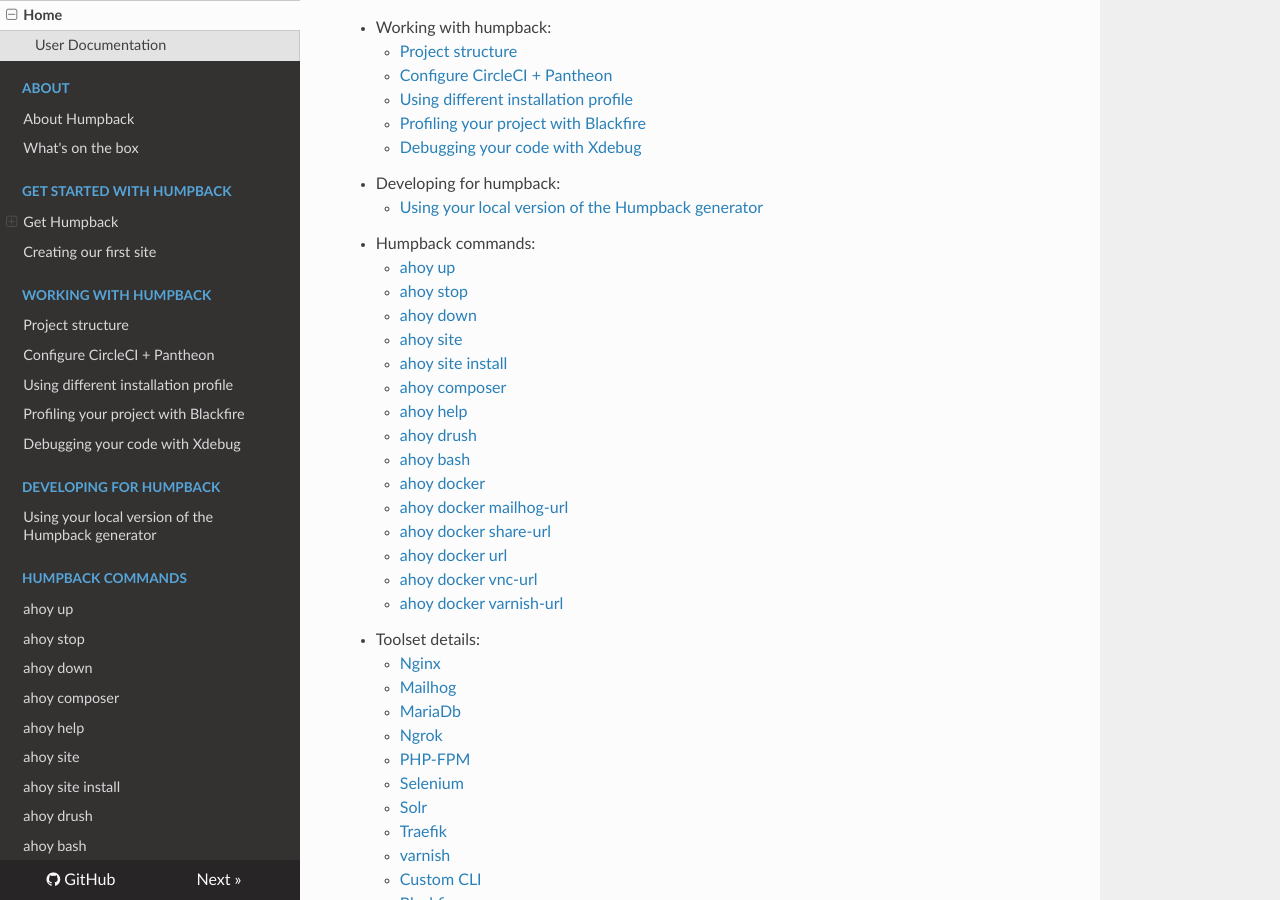
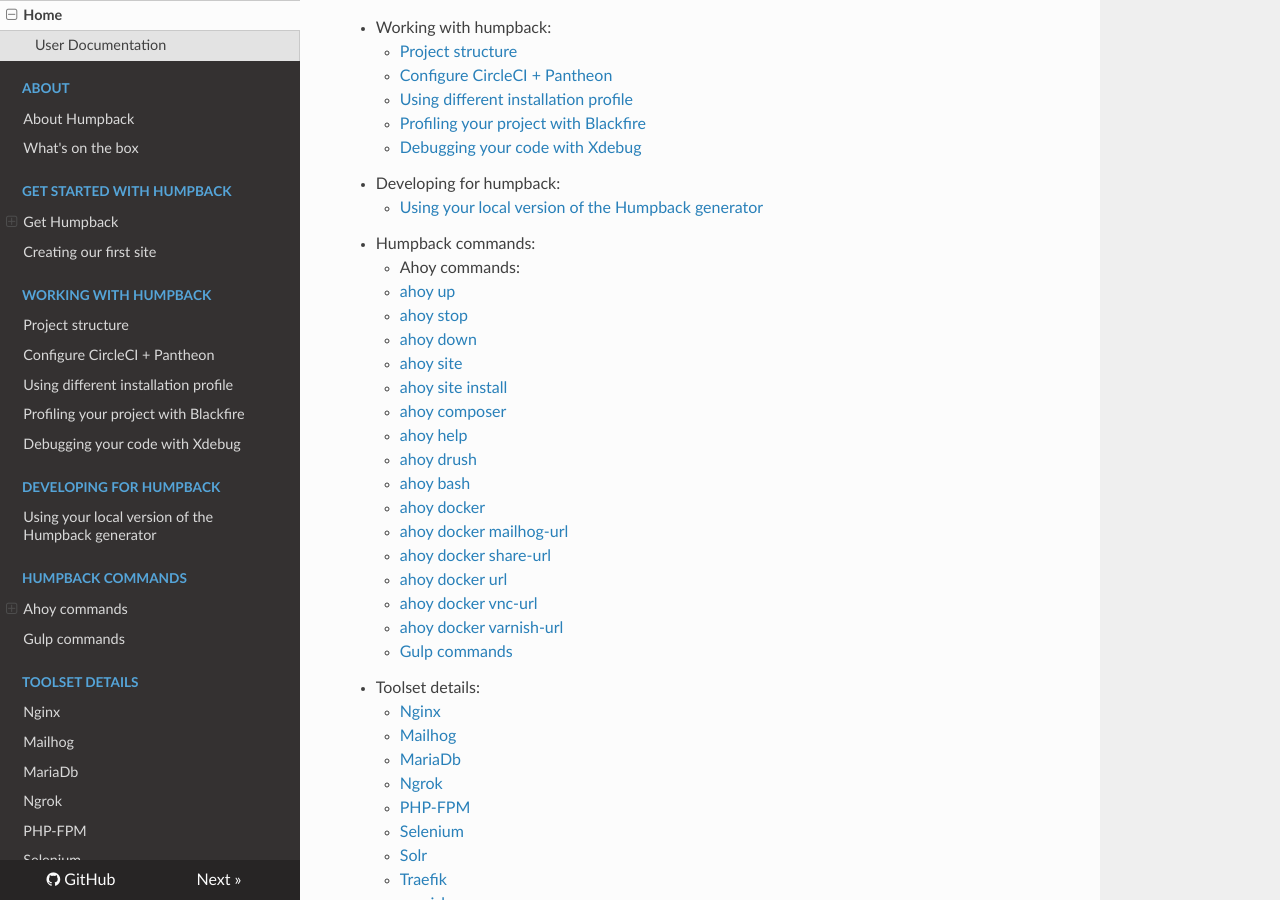
Before and after one commit to humpbackdev/humpback-docs, an MkDocs documentation site: the page built from docs/index.md, in a window 1280 px wide and 900 px high, scrolled down 524 px. Built offline with MkDocs 1.6.1, drawn with Linux system fonts in a browser that asks for light colours; nearby versions of some CDN libraries; old or Windows-style settings are respelled for this version of MkDocs.

Commit message:
Added docs for gulp commands.

```diff
--- a/docs/index.md
+++ b/docs/index.md
@@ -23,21 +23,23 @@ This is the official documentation for the Humpback tool.
 - Developing for humpback:
     - [Using your local version of the Humpback generator](developing-for-humpback/using-your-local-version-of-the-generator.md)
 - Humpback commands:
-    - [ahoy up](humpback-commands/ahoy-up.md)
-    - [ahoy stop](humpback-commands/ahoy-stop.md)
-    - [ahoy down](humpback-commands/ahoy-down.md)
-    - [ahoy site](humpback-commands/ahoy-site.md)
-    - [ahoy site install](humpback-commands/ahoy-site-install.md)
-    - [ahoy composer](humpback-commands/ahoy-composer.md)
-    - [ahoy help](humpback-commands/ahoy-help.md)
-    - [ahoy drush](humpback-commands/ahoy-drush.md)
-    - [ahoy bash](humpback-commands/ahoy-bash.md)
-    - [ahoy docker](humpback-commands/ahoy-docker.md)
-    - [ahoy docker mailhog-url](humpback-commands/ahoy-docker-mailhog-url.md)
-    - [ahoy docker share-url](humpback-commands/ahoy-docker-share-url.md)
-    - [ahoy docker url](humpback-commands/ahoy-docker-url.md)
-    - [ahoy docker vnc-url](humpback-commands/ahoy-docker-vnc-url.md)
-    - [ahoy docker varnish-url](humpback-commands/ahoy-docker-varnish-url.md)
+    - Ahoy commands:
+      - [ahoy up](humpback-commands/ahoy-up.md)
+      - [ahoy stop](humpback-commands/ahoy-stop.md)
+      - [ahoy down](humpback-commands/ahoy-down.md)
+      - [ahoy site](humpback-commands/ahoy-site.md)
+      - [ahoy site install](humpback-commands/ahoy-site-install.md)
+      - [ahoy composer](humpback-commands/ahoy-composer.md)
+      - [ahoy help](humpback-commands/ahoy-help.md)
+      - [ahoy drush](humpback-commands/ahoy-drush.md)
+      - [ahoy bash](humpback-commands/ahoy-bash.md)
+      - [ahoy docker](humpback-commands/ahoy-docker.md)
+      - [ahoy docker mailhog-url](humpback-commands/ahoy-docker-mailhog-url.md)
+      - [ahoy docker share-url](humpback-commands/ahoy-docker-share-url.md)
+      - [ahoy docker url](humpback-commands/ahoy-docker-url.md)
+      - [ahoy docker vnc-url](humpback-commands/ahoy-docker-vnc-url.md)
+      - [ahoy docker varnish-url](humpback-commands/ahoy-docker-varnish-url.md)
+    - [Gulp commands](humpback-commands/gulp-commands.md)
 - Toolset details:
     - [Nginx](tool-set-details/nginx.md)
     - [Mailhog](tool-set-details/mailhog.md)
--- a/mkdocs.yml
+++ b/mkdocs.yml
@@ -22,21 +22,23 @@ pages:
   - Developing for humpback:
     - Using your local version of the Humpback generator: developing-for-humpback/using-your-local-version-of-the-generator.md
   - Humpback commands:
-    - ahoy up: humpback-commands/ahoy-up.md
-    - ahoy stop: humpback-commands/ahoy-stop.md
-    - ahoy down: humpback-commands/ahoy-down.md
-    - ahoy composer: humpback-commands/ahoy-composer.md
-    - ahoy help: humpback-commands/ahoy-help.md
-    - ahoy site: humpback-commands/ahoy-site.md
-    - ahoy site install: humpback-commands/ahoy-site-install.md
-    - ahoy drush: humpback-commands/ahoy-drush.md
-    - ahoy bash: humpback-commands/ahoy-bash.md
-    - ahoy docker: humpback-commands/ahoy-docker.md
-    - ahoy docker mailhog-url: humpback-commands/ahoy-docker-mailhog-url.md
-    - ahoy docker share-url: humpback-commands/ahoy-docker-share-url.md
-    - ahoy docker url: humpback-commands/ahoy-docker-url.md
-    - ahoy docker vnc-url: humpback-commands/ahoy-docker-vnc-url.md
-    - ahoy docker varnish-url: humpback-commands/ahoy-docker-varnish-url.md
+    - Ahoy commands:
+      - ahoy up: humpback-commands/ahoy-up.md
+      - ahoy stop: humpback-commands/ahoy-stop.md
+      - ahoy down: humpback-commands/ahoy-down.md
+      - ahoy composer: humpback-commands/ahoy-composer.md
+      - ahoy help: humpback-commands/ahoy-help.md
+      - ahoy site: humpback-commands/ahoy-site.md
+      - ahoy site install: humpback-commands/ahoy-site-install.md
+      - ahoy drush: humpback-commands/ahoy-drush.md
+      - ahoy bash: humpback-commands/ahoy-bash.md
+      - ahoy docker: humpback-commands/ahoy-docker.md
+      - ahoy docker mailhog-url: humpback-commands/ahoy-docker-mailhog-url.md
+      - ahoy docker share-url: humpback-commands/ahoy-docker-share-url.md
+      - ahoy docker url: humpback-commands/ahoy-docker-url.md
+      - ahoy docker vnc-url: humpback-commands/ahoy-docker-vnc-url.md
+      - ahoy docker varnish-url: humpback-commands/ahoy-docker-varnish-url.md
+    - Gulp commands: humpback-commands/gulp-commands.md
   - Toolset details:
     - Nginx: tool-set-details/nginx.md
     - Mailhog: tool-set-details/mailhog.md
```
Also changed, not shown: docs/humpback-commands/gulp-commands.md (added, +19 -0 lines).
